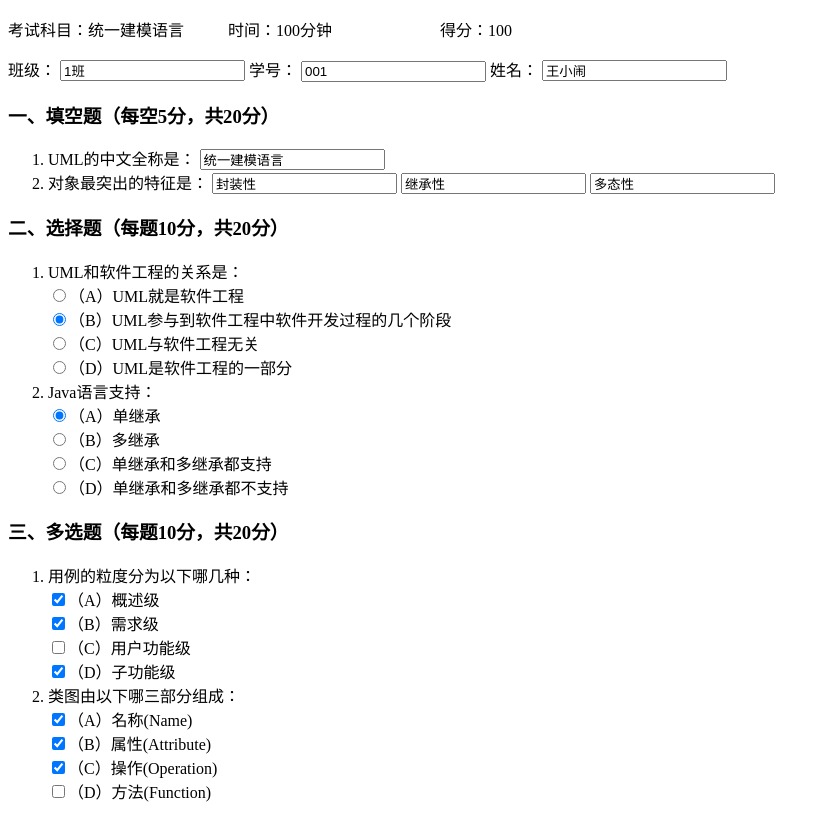
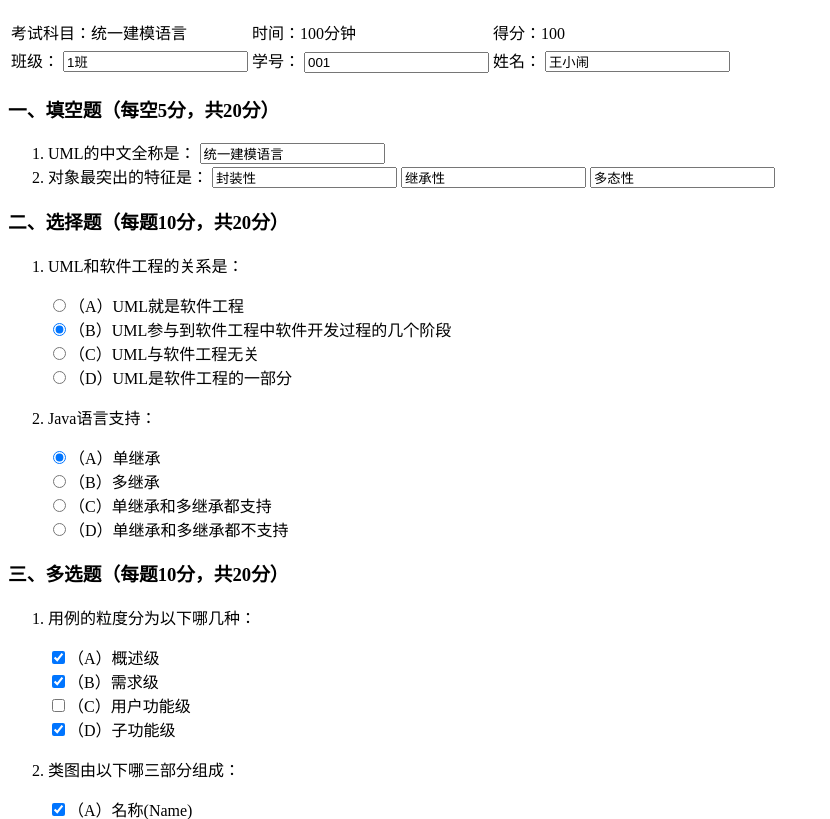
Before and after one commit to karvin0823/karvin0823.github.io, a plain HTML site: page Week1/Story1-2/index.html in a window 1280 px wide. Shown: the part 124-943 px from the top of the page, without its empty margins (0-830 px from the left). Drawn offline with Linux system fonts and the light colour scheme.

Commit message:
[Sunchen]{fix}--{Story1-2}:modified some mistakes

```diff
--- a/Week1/Story1-2/index.html
+++ b/Week1/Story1-2/index.html
@@ -9,76 +9,91 @@
         <source src="music.mp3" type="audio/mpeg">
       </audio>
       <h2>统一建模语言理论测试</h2>
-        <p> 考试科目：统一建模语言&ensp;&ensp;&ensp;&emsp;
-              时间：100分钟&emsp;&ensp;&emsp;&emsp;&emsp;&emsp;&ensp;&ensp;
-              得分：100</p>
-          <form>
-              班级：
-              <input type="text" name="班级" value="1班">
-              学号：
-              <input type="text" name="学号" value="001">
-              姓名：
-              <input type="text" name="姓名" value="王小闹">
-          </form>
+          <table>
+           <tr>
+             <td>考试科目：统一建模语言</td>
+             <td>时间：100分钟</td>
+             <td>得分：100</td>
+           </tr>
+           <tr>
+             <td>班级：
+               <input type="text" name="班级" value="1班"/>
+             </td>
+             <td>学号：
+               <input type="text" name="学号" value="001"/>
+             </td>
+             <td>姓名：
+               <input type="text" name="姓名" value="王小闹"/>
+             </td>
+           </tr>
+          </table>
       <h3>一、填空题（每空5分，共20分）</h3>
         <ol>
-          <li>UML的中文全称是：
-            <input type="text" name="填空" value="统一建模语言">
+          <li>
+            <span>UML的中文全称是：</span>
+            <input type="text" name="填空" value="统一建模语言"/>
           </li>
-          <li>对象最突出的特征是：
-            <input type="text" name="填空" value="封装性">
-            <input type="text" name="填空" value="继承性">
-            <input type="text" name="填空" value="多态性">
+          <li>
+            <span>对象最突出的特征是：</span>
+            <input type="text" name="填空" value="封装性"/>
+            <input type="text" name="填空" value="继承性"/>
+            <input type="text" name="填空" value="多态性"/>
           </li>
         </ol>
       <h3>二、选择题（每题10分，共20分）</h3>
         <ol>
-            <li>UML和软件工程的关系是：<br>
-                <input type="radio" name="单选1" value="A">（A）UML就是软件工程<br>
-                <input type="radio" name="单选1" value="B" checked="checked">（B）UML参与到软件工程中软件开发过程的几个阶段<br>
-                <input type="radio" name="单选1" value="C">（C）UML与软件工程无关<br>
-                <input type="radio" name="单选1" value="D">（D）UML是软件工程的一部分<br>
+            <li>
+                <p>UML和软件工程的关系是：</p>
+                <input type="radio" name="单选1" value="A"/>（A）UML就是软件工程<br/>
+                <input type="radio" name="单选1" value="B" checked="checked"/>（B）UML参与到软件工程中软件开发过程的几个阶段<br/>
+                <input type="radio" name="单选1" value="C"/>（C）UML与软件工程无关<br/>
+                <input type="radio" name="单选1" value="D"/>（D）UML是软件工程的一部分<br/>
             </li>
-            <li>Java语言支持：<br>
-                <input type="radio" name="单选2" value="A" checked="checked">（A）单继承<br>
-                <input type="radio" name="单选2" value="B">（B）多继承<br>
-                <input type="radio" name="单选2" value="C">（C）单继承和多继承都支持<br>
-                <input type="radio" name="单选2" value="A">（D）单继承和多继承都不支持<br>
+            <li>
+                <p>Java语言支持：</p>
+                <input type="radio" name="单选2" value="A" checked="checked"/>（A）单继承<br/>
+                <input type="radio" name="单选2" value="B"/>（B）多继承<br/>
+                <input type="radio" name="单选2" value="C"/>（C）单继承和多继承都支持<br/>
+                <input type="radio" name="单选2" value="A"/>（D）单继承和多继承都不支持<br/>
             </li>
         </ol>
       <h3>三、多选题（每题10分，共20分）</h3>
         <ol>
-            <li>用例的粒度分为以下哪几种：<br>
-                <input type="checkbox" name="多选1" value="A" checked="checked">（A）概述级<br>
-                <input type="checkbox" name="多选1" value="B" checked="checked">（B）需求级<br>
-                <input type="checkbox" name="多选1" value="C">（C）用户功能级<br>
-                <input type="checkbox" name="多选1" value="D" checked="checked">（D）子功能级<br>
+            <li>
+                <p>用例的粒度分为以下哪几种：</p>
+                <input type="checkbox" name="多选1" value="A" checked="checked"/>（A）概述级<br/>
+                <input type="checkbox" name="多选1" value="B" checked="checked"/>（B）需求级<br/>
+                <input type="checkbox" name="多选1" value="C"/>（C）用户功能级<br/>
+                <input type="checkbox" name="多选1" value="D" checked="checked"/>（D）子功能级<br/>
             </li>
-            <li>类图由以下哪三部分组成：<br>
-                <input type="checkbox" name="多选2" value="A" checked="checked">（A）名称(Name)<br>
-                <input type="checkbox" name="多选2" value="B" checked="checked">（B）属性(Attribute)<br>
-                <input type="checkbox" name="多选2" value="C" checked="checked">（C）操作(Operation)<br>
-                <input type="checkbox" name="多选2" value="D">（D）方法(Function)<br>
+            <li>
+                <p>类图由以下哪三部分组成：</p>
+                <input type="checkbox" name="多选2" value="A" checked="checked"/>（A）名称(Name)<br/>
+                <input type="checkbox" name="多选2" value="B" checked="checked"/>（B）属性(Attribute)<br/>
+                <input type="checkbox" name="多选2" value="C" checked="checked"/>（C）操作(Operation)<br/>
+                <input type="checkbox" name="多选2" value="D"/>（D）方法(Function)<br/>
             </li>
         </ol>
       <h3>四、判断题（每题10分，共20分）</h3>
         <ol>
-            <li>用例图只是用于和客户交流和沟通的，用于确定需求。
-                <input type="radio" name="判断1" value="正确">√
-                <input type="radio" name="判断1" value="错误" checked="checked">×
+            <li>
+                <span>用例图只是用于和客户交流和沟通的，用于确定需求。</span>
+                <input type="radio" name="判断1" value="正确"/>√
+                <input type="radio" name="判断1" value="错误" checked="checked"/>×
             </li>
-            <li>在状态图中，终止状态在一个状态图中允许有任意多个。
-                <input type="radio" name="判断2" value="正确" checked="checked">√
-                <input type="radio" name="判断2" value="错误">×
+            <li><span>在状态图中，终止状态在一个状态图中允许有任意多个。</span>
+                <input type="radio" name="判断2" value="正确" checked="checked"/>√
+                <input type="radio" name="判断2" value="错误"/>×
             </li>
         </ol>
       <h3>五、简答题（每题20分，共20分）</h3>
         <ol>
-            <li>简述什么是模型以及模型的表现形式：<br>
+            <li>
+                <span>简述什么是模型以及模型的表现形式：</span><br/>
                 <textarea rows="10" cols="60">模型是对现实世界的简化和抽象，模型是对所研究的系统、过程、事物或概念的一种表达形式。可以是物理实体；可以是某种图形；或者是一种数学表达式。
                 </textarea>
             </li>
         </ol>
-        <input type="submit" value="计算成绩">
+        <input type="submit" value="计算成绩"/>
     </body>
 </html>
```
